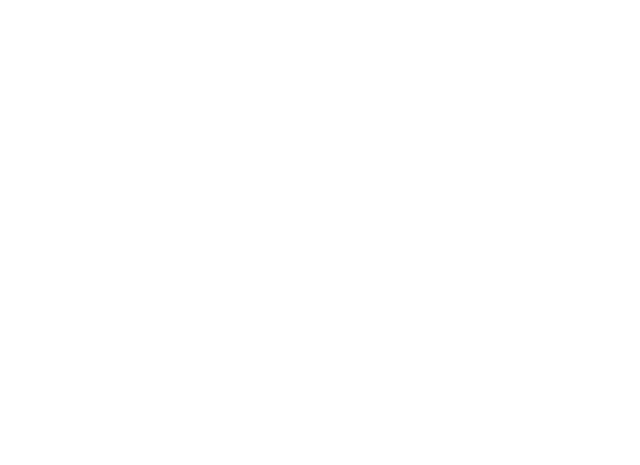
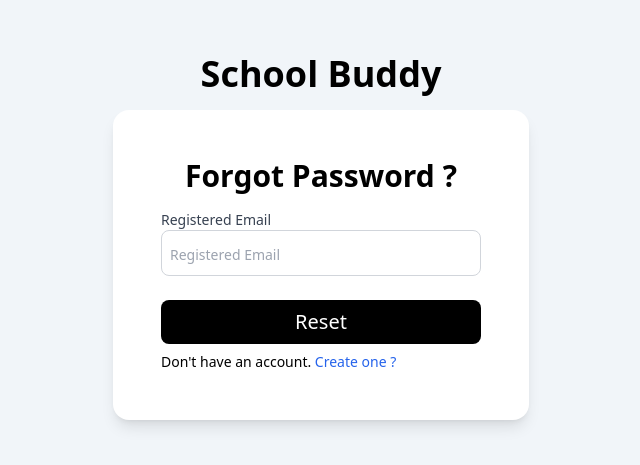
Before and after one commit to saquibjawedbit/notes-web, a React (Vite) app in the folder frontend/: page /forgotPassword in a window 1280 px wide. Before the commit this address had no page. Shown: the part 163-628 px from the top of the page, without its empty margins (319-959 px from the left). Built offline with nearby package versions, Linux system fonts and the light colour scheme.

Commit message:
Created SignUp and Forgot password pages and linked them to each other

```diff
--- a/frontend/src/main.jsx
+++ b/frontend/src/main.jsx
@@ -7,9 +7,9 @@ import { Layout } from './Layout.jsx';
 import { Home } from './pages/home/Home.jsx';
 import { AboutUs } from './components/about-us/AboutUs.jsx';
 import { Login } from './pages/authentication/Login.jsx';
-import { OTPView } from './pages/authentication/OTPView.jsx';
-import { Layout as AuthLayout } from './pages/authentication/Layout.jsx';
+import { Layout as AuthLayout } from './pages/authentication/common/Layout.jsx';
 import {SignUp} from './pages/authentication/SignUp.jsx';
+import {ForgotPassword} from './pages/authentication/ForgotPassword.jsx';
 
 createRoot(document.getElementById('root')).render(
   <StrictMode>
@@ -23,6 +23,7 @@ createRoot(document.getElementById('root')).render(
       <Route path='/' element={<AuthLayout/>}>
         <Route path='login' element={<Login/>}/>
         <Route path='signup' element={<SignUp/>}/>
+        <Route path='forgotPassword' element={<ForgotPassword/>}/>
       </Route>
     </Routes>
     </BrowserRouter>
--- /dev/null
+++ b/frontend/src/pages/authentication/ForgotPassword.jsx
@@ -0,0 +1,112 @@
+import React, { cloneElement, useState } from "react";
+import { OTPView } from "./common/OTPView";
+import { Link } from "react-router";
+
+export function ForgotPassword() {
+    const [OtpScreen, setOtpScreen] = useState(false);
+    const [error, setError] = useState("");
+    const [reset, setReset] = useState(false);
+
+    const [credential, setCredential] = useState({
+        email: "",
+        password: "",
+        confirmPassword: "",
+    });
+
+    const handleChange = (e) => {
+        const { id, value } = e.target;
+        setCredential((prev) => ({
+            ...prev,
+            [id]: value,
+        }));
+    };
+
+    const onSubmit = (e) => {
+        e.preventDefault();
+        if (credential.password !== credential.confirmPassword) {
+            setError("Password and Confirm Password should be the same");
+            return;
+        }
+
+        if(!reset)
+            setOtpScreen(true);
+        else
+            setError("");
+    };
+
+    const onOTPSubmit = (otp) => {
+        setOtpScreen(false);
+        setReset(true);
+    }
+
+    return <>
+        <h2 className="text-2xl md:text-3xl font-bold">Forgot Password ?</h2>
+        {
+            (!OtpScreen) ?
+                <div>
+                    <form className="flex flex-col items-center gap-2" onSubmit={onSubmit}>
+                        {!reset && <div>
+                            <label htmlFor="email" className="block text-sm font-medium text-gray-700">
+                                Registered Email
+                            </label>
+                            <input
+                                type="email"
+                                id="email"
+                                placeholder="Registered Email"
+                                onChange={handleChange}
+                                required
+                                className="p-2 border border-gray-300 rounded-lg w-56 sm:w-80 text-sm md:text-lg placeholder:text-sm"
+                            />
+                        </div>
+                        }
+                        {reset && <div>
+                            <div>
+                                <label
+                                    htmlFor="password"
+                                    className="block text-sm font-medium text-gray-700"
+                                >
+                                    Password
+                                </label>
+                                <input
+                                    type="password"
+                                    id="password"
+                                    placeholder="Password"
+                                    value={credential.password}
+                                    onChange={handleChange}
+                                    minLength={6}
+                                    required
+                                    className="w-56 sm:w-80 p-2 border border-gray-300 rounded-lg text-sm md:text-lg placeholder:text-sm"
+                                />
+                            </div>
+                            <div>
+                                <label
+                                    htmlFor="confirmPassword"
+                                    className="block text-sm font-medium text-gray-700"
+                                >
+                                    Confirm Password
+                                </label>
+                                <input
+                                    type="password"
+                                    id="confirmPassword"
+                                    placeholder="Confirm Password"
+                                    value={credential.confirmPassword}
+                                    onChange={handleChange}
+                                    minLength={6}
+                                    required
+                                    className="w-56 sm:w-80 p-2 border border-gray-300 rounded-lg text-sm md:text-lg placeholder:text-sm"
+                                />
+                            </div>
+                        </div>}
+                        {error && (
+                            <p className="text-red-500 text-sm mt-2 sm:w-full w-60">{error}</p>
+                        )}
+                        <button type="submit" className="text-xl text-white bg-black rounded-lg w-full py-2 mt-4"> Reset </button>
+                    </form>
+                    <div className="text-xs md:text-sm mt-2">
+                        <p>Don't have an account.<Link className="text-blue-600" to='/signup'>  Create one ?</Link></p>
+                    </div>
+                </div> : <OTPView onSubmit={onOTPSubmit} />
+        }
+
+    </>;
+}
--- a/frontend/src/pages/authentication/Login.jsx
+++ b/frontend/src/pages/authentication/Login.jsx
@@ -1,6 +1,6 @@
 import React, { useState } from "react";
-import { useNavigate } from 'react-router-dom';
-import { OTPView } from "./OTPView";
+import { Link } from 'react-router-dom';
+import { OTPView } from "./common/OTPView";
 
 export function Login() {
     const credential = {
@@ -9,11 +9,9 @@ export function Login() {
     }
 
     const [OtpScreen, setOtpScreen] = useState(false);
-    const navigate = useNavigate();
 
     function onSubmit(e) {
         e.preventDefault();
-        console.log(credential);
         setOtpScreen(true);
     }
 
@@ -56,12 +54,12 @@ export function Login() {
                     />
                 </div>
                 <div className="self-end text-xs mb-2">
-                    <a href="">Forgot Password ?</a>
+                    <Link to='/forgotPassword'>Forgot Password ?</Link>
                 </div>
                 <button type="submit" className="text-xl text-white bg-black rounded-lg w-full py-2"> Login </button>
             </form>
             <div className="text-xs md:text-sm mt-2">
-                <p>Don't have an account.<span className="text-blue-600 cursor-pointer">  Create one ?</span></p>
+                <p>Don't have an account.<Link className="text-blue-600" to='/signup'>  Create one ?</Link></p>
             </div>
         </div> : <OTPView/>
         }
--- a/frontend/src/pages/authentication/SignUp.jsx
+++ b/frontend/src/pages/authentication/SignUp.jsx
@@ -1,69 +1,124 @@
-import React, {useState} from "react";
-import { OTPView } from "./OTPView";
+import React, { useState } from "react";
+import { OTPView } from ".//common/OTPView";
+import { Link } from "react-router";
 
 export function SignUp() {
+    const [otpScreen, setOtpScreen] = useState(false);
+    const [credential, setCredential] = useState({
+        email: "",
+        password: "",
+        confirmPassword: "",
+    });
+    const [error, setError] = useState("");
 
-    const [OtpScreen, setOtpScreen] = useState(false);
+    const handleChange = (e) => {
+        const { id, value } = e.target;
+        setCredential((prev) => ({
+            ...prev,
+            [id]: value,
+        }));
+    };
 
-    const onSubmit = () => {
+    const onSubmit = (e) => {
+        e.preventDefault();
+        if (credential.password !== credential.confirmPassword) {
+            setError("Password and Confirm Password should be the same");
+            return;
+        }
 
-    }
+        setError("");
+        setOtpScreen(true);
+    };
 
     return (
         <>
             <h2 className="text-2xl md:text-3xl font-bold">Create Account</h2>
-        {
-            (!OtpScreen) ?
+            {!otpScreen ? (
                 <div>
-            <form className="flex flex-col items-center gap-1">
+                    <form
+                        className="flex flex-col items-center gap-1"
+                        onSubmit={onSubmit}
+                    >
                         <div>
-                    <label htmlFor="email" className="block text-sm font-medium text-gray-700">
+                            <label
+                                htmlFor="email"
+                                className="block text-sm font-medium text-gray-700"
+                            >
                                 Email
                             </label>
                             <input
                                 type="email"
                                 id="email"
                                 placeholder="Email"
-
+                                value={credential.email}
+                                onChange={handleChange}
                                 required
                                 className="p-2 border border-gray-300 rounded-lg w-56 sm:w-80 text-sm md:text-lg placeholder:text-sm"
                             />
                         </div>
                         <div>
-                    <label htmlFor="password" className="block text-sm font-medium text-gray-700">
+                            <label
+                                htmlFor="password"
+                                className="block text-sm font-medium text-gray-700"
+                            >
                                 Password
                             </label>
                             <input
                                 type="password"
                                 id="password"
                                 placeholder="Password"
+                                value={credential.password}
+                                onChange={handleChange}
                                 minLength={6}
-
                                 required
                                 className="w-56 sm:w-80 p-2 border border-gray-300 rounded-lg text-sm md:text-lg placeholder:text-sm"
                             />
                         </div>
                         <div>
-                    <label htmlFor="confirm_password" className="block text-sm font-medium text-gray-700">
+                            <label
+                                htmlFor="confirmPassword"
+                                className="block text-sm font-medium text-gray-700"
+                            >
                                 Confirm Password
                             </label>
                             <input
-                        type="confirm_password"
-                        id="password"
+                                type="password"
+                                id="confirmPassword"
                                 placeholder="Confirm Password"
+                                value={credential.confirmPassword}
+                                onChange={handleChange}
                                 minLength={6}
                                 required
                                 className="w-56 sm:w-80 p-2 border border-gray-300 rounded-lg text-sm md:text-lg placeholder:text-sm"
                             />
                         </div>
 
-                <button type="submit" className="text-xl text-white bg-black rounded-lg w-full py-2 mt-4"> Create Account </button>
+
+
+                        {error && (
+                            <p className="text-red-500 text-sm mt-2">{error}</p>
+                        )}
+
+                        <button
+                            type="submit"
+                            className="text-xl text-white bg-black rounded-lg w-full py-2 mt-4"
+                        >
+                            Create Account
+                        </button>
                     </form>
                     <div className="text-xs md:text-sm mt-2">
-                <p>Already have an account.<span className="text-blue-600 cursor-pointer">  Login ?</span></p>
+                        <p>
+                            Already have an account?
+                            <Link className="text-blue-600" to='/login'>
+                                {" "}
+                                Login
+                            </Link>
+                        </p>
                     </div>
-        </div> : <OTPView/>
-        }
+                </div>
+            ) : (
+                <OTPView />
+            )}
         </>
     );
 }
--- a/frontend/src/pages/authentication/OTPView.jsx
+++ b/frontend/src/pages/authentication/common/OTPView.jsx
@@ -1,7 +1,7 @@
 import React from "react";
 import { useEffect, useState } from "react";
 
-export function OTPView() {
+export function OTPView({onSubmit}) {
     const otp = ["", "", "", ""];
 
     const inputRefs = Array(otp.length)
@@ -9,11 +9,12 @@ export function OTPView() {
         .map(() => React.useRef());
 
     const handleChange = (e, index) => {
+
         const value = e.target.value;
         if (value.length === 1 && index < otp.length - 1) {
             inputRefs[index + 1].current.focus();
         }
-        else if (value.length === 0 && index > 0) {
+        else if ((value.length === 0) && index > 0) {
             inputRefs[index - 1].current.focus();
         }
         else if (value.length > 1) {
@@ -23,29 +24,36 @@ export function OTPView() {
         otp[index] = value[0];
 
         if (index == otp.length - 1 && value.length != 0) {
-            console.log(otp);
+            onSubmit(otp);
         }
     }
 
+
     function Timer() {
         const [seconds, setSeconds] = useState(30); // Set initial time (30 seconds)
-        const [isActive, setIsActive] = useState(true); // Track if the timer is running
+        let isActive = true; // Track if the timer is running
 
         useEffect(() => {
-            let interval;
+            let interval = null;
             if (isActive && seconds > 0) {
                 interval = setInterval(() => {
                     setSeconds((prevSeconds) => prevSeconds - 1);
                 }, 1000); // Update every 1000ms (1 second)
             } else if (seconds === 0) {
                 clearInterval(interval); // Stop the timer once it reaches 0
-                setIsActive(false);
+                isActive = !isActive;
             }
 
             return () => clearInterval(interval); // Clean up interval on component unmount
-        }, [isActive]); // Re-run useEffect when `isActive` or `seconds` changes
+        }, [seconds]); // Re-run useEffect when `isActive` or `seconds` changes
 
-        return (<h3 className="text-sm">Didn't receive an OTP ? 00:{seconds} </h3>);
+        const resendOtp = (e) => {
+            setSeconds(30);
+            isActive = true;
+        }
+
+
+        return (<h3 className="text-sm font-light">Didn't receive an OTP ? { (seconds !== 0) ? (<span className='font-semibold'>00:{seconds.toString().padStart(2, '0')} </span>) : (<button className="font-semibold" onClick={resendOtp}>Resend</button>)} </h3>);
     }
 
     return (
```
Also changed, not shown: frontend/src/pages/authentication/common/Layout.jsx (renamed from frontend/src/pages/authentication/Layout.jsx). Lines whose indentation alone changed are shown as unchanged.
